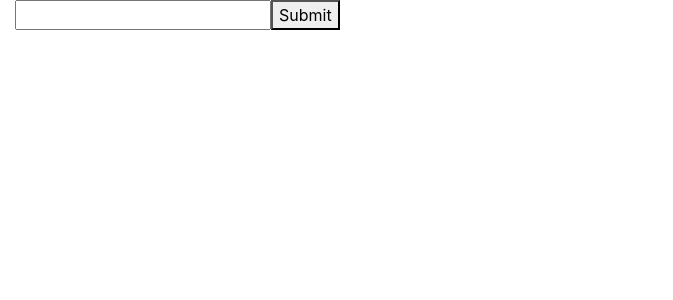
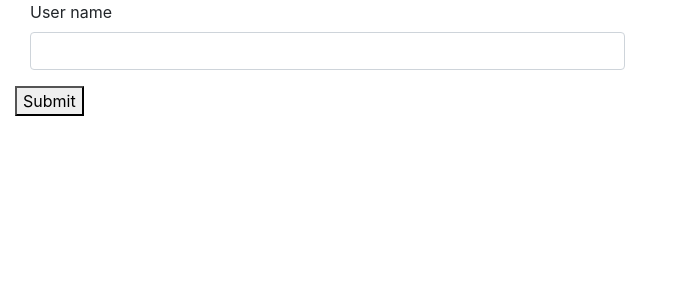
Before and after one commit to GerardoHP/github_demo, a React (Create React App) app: page / in a window 1280 px wide. Shown: the top 300 px of the page, without its empty margins (0-673 px from the left). Built offline with nearby package versions, Linux system fonts and the light colour scheme.

Commit message:
Finished creating text input component

```diff
--- a/src/components/DisplayReposComponent/DisplayReposComponent.js
+++ b/src/components/DisplayReposComponent/DisplayReposComponent.js
@@ -35,6 +35,7 @@ const DisplayRepos = () => {
         onSubmit={handleSubmit}
         username={username}
         onChange={handeleChange}
+        error={error}
       />
       {repos.length > 0 && (
         <div className="row">
--- a/src/components/DisplayReposComponent/UserFormComponent.js
+++ b/src/components/DisplayReposComponent/UserFormComponent.js
@@ -1,17 +1,21 @@
 import React from 'react';
 import PropTypes from 'prop-types';
+import TextInputComponent from '../common/TextInputComponent';
 
-const UserForm = ({ onSubmit, username, onChange }) => {
+const UserForm = ({ onSubmit, username, onChange, error }) => {
+  const textInputData = {
+    name: 'username',
+    label: 'User name',
+    value: username,
+    onChange,
+    error
+  };
   return (
-    <form onSubmit={onSubmit}>
-      <input
-        type="text"
-        name="username"
-        id="username"
-        value={username}
-        onChange={onChange}
-      />
-      <button type="submit" value="Submit">Submit</button>
+    <form onSubmit={onSubmit} className="needs-validation" novalidate>
+      <TextInputComponent {...textInputData} />
+      <button type="submit" value="Submit">
+        Submit
+      </button>
     </form>
   );
 };
--- /dev/null
+++ b/src/components/common/TextInputComponent.js
@@ -0,0 +1,23 @@
+import React from 'react';
+import PropTypes from 'prop-types';
+
+const TextInputComponent = ({ name, label, value, onChange, error }) => {
+  return (
+    <div className="form-group col-md-6">
+      <label for={name}>{label}</label>
+      <input
+        type="text"
+        className={`form-control${error ? ' is-invalid' : ''}`}
+        id={name}
+        name={name}
+        onChange={onChange}
+        value={value}
+      />
+      <div className="invalid-feedback">{error}</div>
+    </div>
+  );
+};
+
+TextInputComponent.propTypes = {};
+
+export default TextInputComponent;
```
